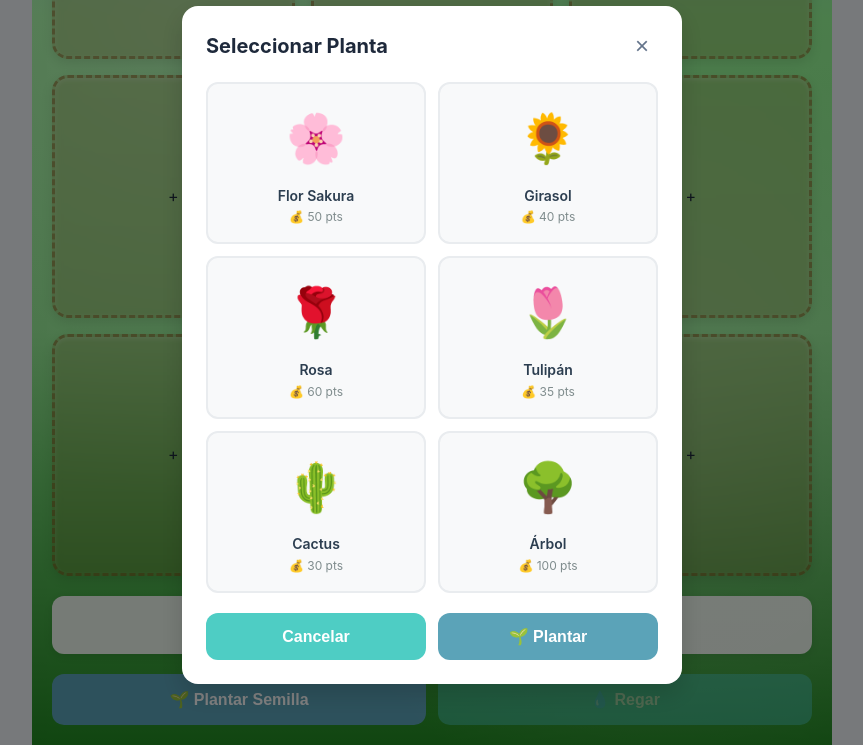
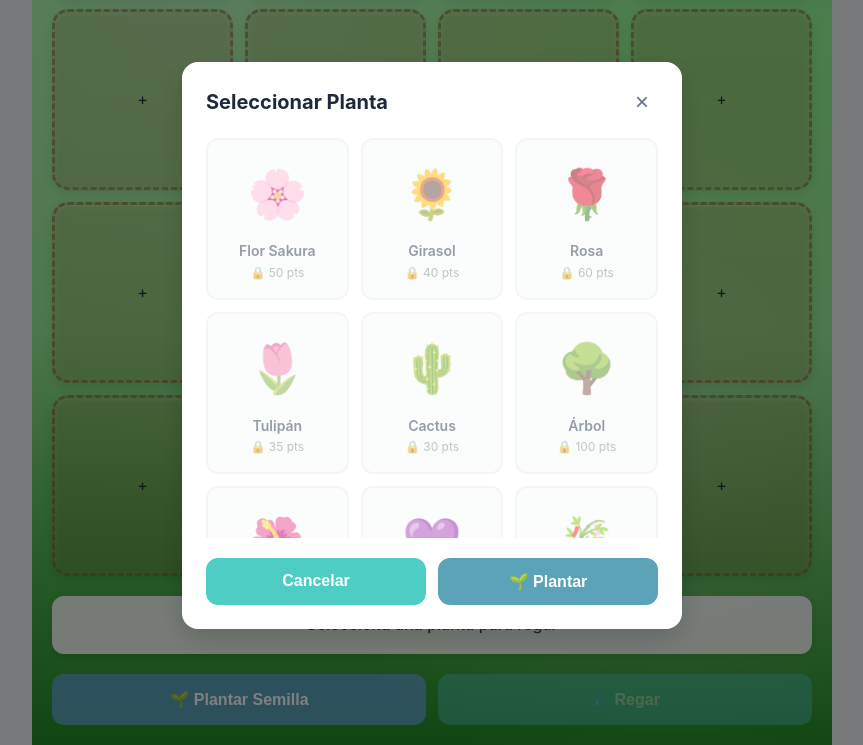
Before and after one commit to KEVINDEVELOPERJS/WellnessMentalAppPWA, a website: page web/www/mental-garden.html in a window 1280 px wide. Both pictures are taken after a click on the button "🌱 Plantar Semilla". Shown: the part 294-1039 px from the top of the page, without its empty margins (208-1071 px from the left). Drawn offline with Linux system fonts and the light colour scheme.

Commit message:
FEAUTURES FIX 56

```diff
--- a/web/www/css/mental-garden.css
+++ b/web/www/css/mental-garden.css
@@ -54,8 +54,8 @@
 
 .garden-grid {
     display: grid;
-    grid-template-columns: repeat(3, 1fr);
-    gap: 16px;
+    grid-template-columns: repeat(4, 1fr);
+    gap: 12px;
     margin-bottom: 20px;
 }
 
@@ -249,9 +249,11 @@
 
 .plant-options {
     display: grid;
-    grid-template-columns: repeat(2, 1fr);
+    grid-template-columns: repeat(3, 1fr);
     gap: 12px;
     margin-bottom: 20px;
+    max-height: 400px;
+    overflow-y: auto;
 }
 
 .plant-option {
@@ -273,6 +275,18 @@
 .plant-option.selected {
     border-color: #667eea;
     background: #E8F4F8;
+}
+
+.plant-option.disabled {
+    opacity: 0.5;
+    cursor: not-allowed;
+    background: #f8f9fa;
+}
+
+.plant-option.disabled:hover {
+    background: #f8f9fa;
+    transform: none;
+    border-color: #e9ecef;
 }
 
 .plant-option-emoji {
--- a/web/www/js/mental-garden.js
+++ b/web/www/js/mental-garden.js
@@ -48,6 +48,94 @@ const MentalGardenModule = {
             stages: ['🌱', '🌿', '🌳'],
             cost: 100,
             growthTime: 14
+        },
+        {
+            id: 'orchid',
+            name: 'Orquídea',
+            emoji: '🌺',
+            stages: ['🌱', '🌿', '🌺'],
+            cost: 80,
+            growthTime: 10
+        },
+        {
+            id: 'lavender',
+            name: 'Lavanda',
+            emoji: '💜',
+            stages: ['🌱', '🌿', '💜'],
+            cost: 70,
+            growthTime: 9
+        },
+        {
+            id: 'bamboo',
+            name: 'Bambú',
+            emoji: '🎋',
+            stages: ['🌱', '🎋', '🎋'],
+            cost: 120,
+            growthTime: 12
+        },
+        {
+            id: 'palm',
+            name: 'Palmera',
+            emoji: '🌴',
+            stages: ['🌱', '🌿', '🌴'],
+            cost: 150,
+            growthTime: 15
+        },
+        {
+            id: 'lotus',
+            name: 'Loto',
+            emoji: '🪷',
+            stages: ['🌱', '🌿', '🪷'],
+            cost: 200,
+            growthTime: 18
+        },
+        {
+            id: 'cherry_blossom',
+            name: 'Cerezo en Flor',
+            emoji: '🌸',
+            stages: ['🌱', '🌿', '🌸'],
+            cost: 250,
+            growthTime: 20
+        },
+        {
+            id: 'hibiscus',
+            name: 'Hibisco',
+            emoji: '🌺',
+            stages: ['🌱', '🌿', '🌺'],
+            cost: 180,
+            growthTime: 16
+        },
+        {
+            id: 'sunflower_giant',
+            name: 'Girasol Gigante',
+            emoji: '🌻',
+            stages: ['🌱', '🌿', '🌻'],
+            cost: 300,
+            growthTime: 22
+        },
+        {
+            id: 'magic_tree',
+            name: 'Árbol Mágico',
+            emoji: '🌳',
+            stages: ['🌱', '🌿', '🌳', '✨'],
+            cost: 500,
+            growthTime: 30
+        },
+        {
+            id: 'crystal_flower',
+            name: 'Flor de Cristal',
+            emoji: '💎',
+            stages: ['🌱', '💎', '💎'],
+            cost: 750,
+            growthTime: 35
+        },
+        {
+            id: 'golden_tree',
+            name: 'Árbol Dorado',
+            emoji: '🌳',
+            stages: ['🌱', '🌿', '🌳', '🌟'],
+            cost: 1000,
+            growthTime: 45
         }
     ],
 
@@ -62,6 +150,7 @@ const MentalGardenModule = {
         this.renderGarden();
         this.setupEventListeners();
         this.updateWateringStreak();
+        this.updateUserPoints();
     },
 
     loadGardenState() {
@@ -71,8 +160,8 @@ const MentalGardenModule = {
             this.gardenSlots = state.slots || [];
             this.wateringStreak = state.wateringStreak || 0;
         } else {
-            // Initialize empty garden (9 slots)
-            this.gardenSlots = Array(9).fill(null);
+            // Initialize empty garden (16 slots - 4x4 grid)
+            this.gardenSlots = Array(16).fill(null);
         }
     },
 
@@ -103,7 +192,7 @@ const MentalGardenModule = {
             const progress = Math.min(100, Math.round((slot.stage / (plant.stages.length - 1)) * 100));
             const canWater = this.canWaterToday(slot);
 
-            const stageText = `Etapa ${slot.stage + 1}/4`;
+            const stageText = `Etapa ${slot.stage + 1}/${plant.stages.length}`;
             return `
                 <div class="garden-slot occupied ${this.selectedSlot === index ? 'selected' : ''}" data-slot="${index}">
                     <div class="plant-display">${plant.stages[stageIndex]}</div>
@@ -196,14 +285,17 @@ const MentalGardenModule = {
         const modal = document.getElementById('plant-selection-modal');
         const optionsContainer = document.getElementById('plant-options');
         const confirmBtn = document.querySelector('.confirm-plant-btn');
+        const userPoints = this.getUserPoints();
 
-        optionsContainer.innerHTML = this.plants.map(plant => `
-            <div class="plant-option" data-plant-id="${plant.id}">
+        optionsContainer.innerHTML = this.plants.map(plant => {
+            const canAfford = userPoints >= plant.cost;
+            return `
+            <div class="plant-option ${!canAfford ? 'disabled' : ''}" data-plant-id="${plant.id}">
                 <div class="plant-option-emoji">${plant.emoji}</div>
                 <div class="plant-option-name">${plant.name}</div>
-                <div class="plant-option-cost">💰 ${plant.cost} pts</div>
+                <div class="plant-option-cost">${canAfford ? '💰' : '🔒'} ${plant.cost} pts</div>
             </div>
-        `).join('');
+        `}).join('');
 
         // Reset selection
         this.selectedPlant = null;
@@ -211,12 +303,14 @@ const MentalGardenModule = {
 
         // Add click listeners
         optionsContainer.querySelectorAll('.plant-option').forEach(option => {
+            if (!option.classList.contains('disabled')) {
                 option.addEventListener('click', () => {
                     optionsContainer.querySelectorAll('.plant-option').forEach(o => o.classList.remove('selected'));
                     option.classList.add('selected');
                     this.selectedPlant = this.plants.find(p => p.id === option.dataset.plantId);
                     confirmBtn.disabled = false;
                 });
+            }
         });
 
         // Add confirm button listener
@@ -269,9 +363,10 @@ const MentalGardenModule = {
 
         this.saveGardenState();
         this.renderGarden();
+        this.updateUserPoints();
         this.hidePlantSelection();
         this.animateNewPlant(slotIndex);
-        this.showToast(`¡${this.selectedPlant?.name || 'Planta'} plantada! -${this.selectedPlant?.cost || 0} pts`, 'success');
+        this.showToast(`¡Planta plantada! -${this.selectedPlant?.cost || 0} pts`, 'success');
     },
 
     showPlantInfo(slotIndex) {
@@ -353,6 +448,7 @@ const MentalGardenModule = {
 
         this.saveGardenState();
         this.renderGarden();
+        this.updateUserPoints();
         this.showToast(`¡Planta regada! +${pointsEarned} pts`, 'success');
 
         // Check if plant fully grown
@@ -370,6 +466,13 @@ const MentalGardenModule = {
         }
     },
 
+    updateUserPoints() {
+        const pointsElement = document.getElementById('user-points');
+        if (pointsElement) {
+            pointsElement.textContent = this.getUserPoints();
+        }
+    },
+
     updateStatus(message) {
         const status = document.getElementById('garden-status-text');
         if (status) {
@@ -378,18 +481,36 @@ const MentalGardenModule = {
     },
 
     getUserPoints() {
-        const points = localStorage.getItem('userPoints');
-        return points ? parseInt(points) : 0;
+        const stats = localStorage.getItem('user_gamification_stats');
+        if (stats) {
+            const parsed = JSON.parse(stats);
+            return parsed.points || 0;
+        }
+        return 0;
     },
 
     addPoints(amount) {
-        const current = this.getUserPoints();
-        localStorage.setItem('userPoints', current + amount);
+        const stats = localStorage.getItem('user_gamification_stats');
+        let currentStats = { level: 'Principiante', points: 0, ranking: '--', progress: 0 };
+
+        if (stats) {
+            currentStats = JSON.parse(stats);
+        }
+
+        currentStats.points += amount;
+        localStorage.setItem('user_gamification_stats', JSON.stringify(currentStats));
     },
 
     deductPoints(amount) {
-        const current = this.getUserPoints();
-        localStorage.setItem('userPoints', Math.max(0, current - amount));
+        const stats = localStorage.getItem('user_gamification_stats');
+        let currentStats = { level: 'Principiante', points: 0, ranking: '--', progress: 0 };
+
+        if (stats) {
+            currentStats = JSON.parse(stats);
+        }
+
+        currentStats.points = Math.max(0, currentStats.points - amount);
+        localStorage.setItem('user_gamification_stats', JSON.stringify(currentStats));
     },
 
     showToast(message, type = 'info') {
--- a/web/www/mental-garden.html
+++ b/web/www/mental-garden.html
@@ -24,6 +24,7 @@
                     </button>
                     <h1>Jardín Mental</h1>
                     <div class="garden-stats">
+                        <span class="stat">🏆 Puntos: <span id="user-points">0</span></span>
                         <span class="stat">🔥 Racha: <span id="watering-streak">0</span></span>
                     </div>
                 </header>
```
Lines whose indentation alone changed are shown as unchanged.
